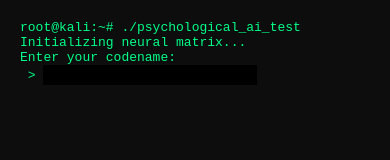
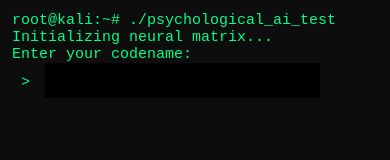
Before and after one commit to Skyrunner-Dev-ops/AnimalSpirit, a plain HTML site: page index.html in a window 390 px wide. Drawn offline with Linux system fonts and the light colour scheme.

Commit message:
Update index.html

```diff
--- a/index.html
+++ b/index.html
@@ -2,6 +2,7 @@
 <html>
 <head>
     <meta charset="UTF-8">
+    <meta name="viewport" content="width=device-width, initial-scale=1.0">
     <title>Psychological AI Terminal</title>
 
     <style>
@@ -10,13 +11,16 @@
             background: #0d0d0d;
             color: #00ff88;
             font-family: monospace;
+            -webkit-font-smoothing: antialiased;
         }
 
         #terminal {
-            padding: 20px;
-            height: 95vh;
+            padding: 16px;
+            height: 100vh;
             overflow-y: auto;
             white-space: pre-wrap;
+            word-wrap: break-word;
+            box-sizing: border-box;
         }
 
         input {
@@ -24,12 +28,34 @@
             border: none;
             color: #00ff88;
             font-family: monospace;
-            font-size: 16px;
+            font-size: 18px;
             outline: none;
+            width: 85%;
+            padding: 6px 0;
         }
 
         .prompt {
             display: inline;
+            margin-right: 6px;
+        }
+
+        /* Mobile adjustments */
+        @media (max-width: 600px) {
+
+            #terminal {
+                padding: 12px;
+                font-size: 15px;
+            }
+
+            input {
+                font-size: 20px;
+                width: 75%;
+            }
+        }
+
+        /* Smooth scroll */
+        html {
+            scroll-behavior: smooth;
         }
     </style>
 </head>
@@ -105,18 +131,18 @@ function typePrint(text, speed=15) {
 
 function createInput() {
     const line = document.createElement("div");
+
     const span = document.createElement("span");
     span.textContent = " > ";
     span.className = "prompt";
 
     const input = document.createElement("input");
-    input.autofocus = true;
 
     line.appendChild(span);
     line.appendChild(input);
     terminal.appendChild(line);
+
     terminal.scrollTop = terminal.scrollHeight;
-
     input.focus();
 
     input.addEventListener("keydown", function(e){
@@ -137,7 +163,6 @@ async function startGame() {
 
 function handleInput(value) {
 
-    // EXPORT
     if (value.toLowerCase() === "export") {
         if (savedResult !== "") {
             try {
@@ -154,7 +179,6 @@ function handleInput(value) {
         return;
     }
 
-    // NAME
     if (!gameStarted) {
         if (value.length < 2) {
             print("Codename invalid.");
```
